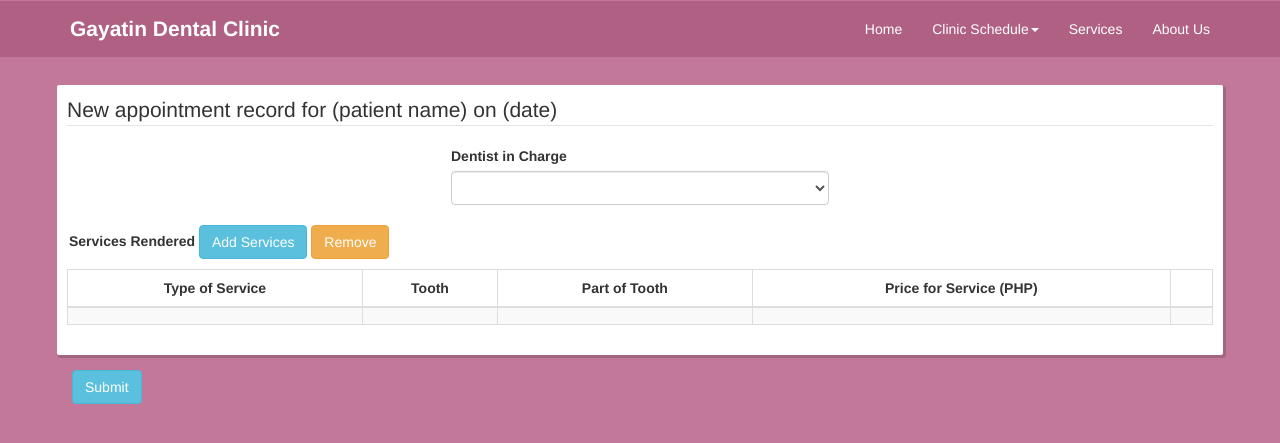
After one commit to pagongparaguya/GayatinDC, a CodeIgniter app: page /capstone/index.php/records/add_appointment_record in a window 1280 px wide. The commit adds this page. Shown: the top 443 px of the page. Run offline with CodeIgniter, Linux system fonts and the light colour scheme; lists and menus that the app fills with data are empty; some libraries are stand-ins or nearby versions.

Commit message:
controller modified: records, view added: appointment_record_add, view modified: profile_view

```diff
--- a/application/controllers/records.php
+++ b/application/controllers/records.php
@@ -8,5 +8,9 @@
 		public function view_appointment_record(){
 			$this->load->view('appointment_record/appointment_record_view');
 		}
+
+		public function add_appointment_record(){
+			$this->load->view('appointment_record/appointment_record_add');
+		}
 	}
 ?>
--- /dev/null
+++ b/application/views/appointment_record/appointment_record_add.php
@@ -0,0 +1,56 @@
+<?php $this->load->view('header', array('num' => 2, 'title' => 'Add New Patient')); ?>
+		<form method="post" action="<?php echo base_url();?>cadmin/add_patient_record" role="form">
+		<div class="row clearfix">
+  		<div class="col-lg-12 col-md-11 col-sm-12 columns">
+                <div class="element-container">
+                      <legend>New appointment record for (patient name) on (date)</legend>
+                      <div class="col-lg-4 col-lg-offset-4 columns">
+                        <label for="profile-gender">Dentist in Charge</label>
+                        <select id="profile-gender"class="form-control" name="gender" required>
+                                      <option value="" disabled default selected style="display:none;"></option>
+                                      <option value="Male">Cynthia Gayatin</option>
+                                      <option value="Female">John Gayatin</option>
+                        </select><br>
+                      </div>
+                      <div class="col-lg-12 columns" style="margin-bottom: 10px;">
+                          <label id="services-rendered">Services Rendered</label>
+                          <a href="" id="services-rendered"><button class="btn btn-info">Add Services</button></a>
+                          <a href=""><button class="btn btn-warning">Remove</button></a>
+                      </div>
+                      <table style="margin-top: 10px" class="table table-bordered table-striped" cellspacing="0" width="100%">
+                        <thead>
+                          <tr>
+                            <th style="text-align: center; font-weight: bold; font-size: 100%">Type of Service</th>
+                            <th style="text-align: center; font-weight: bold; font-size: 100%">Tooth</th>
+                            <th style="text-align: center; font-weight: bold; font-size: 100%">Part of Tooth</th>
+                            <th style="text-align: center; font-weight: bold; font-size: 100%">Price for Service (PHP)</th>
+                            <th style="text-align: center; font-weight: bold; font-size: 100%"></th>
+                          </tr>
+                        </thead>
+                        <tbody>
+                          <tr>
+                            <td></td>
+                            <td></td>
+                            <td></td>
+                            <td></td>
+                            <td></td>
+                          </tr>
+                        </tbody>
+                      </table>
+                </div>
+  		</div>
+
+    </div>
+              <div class="col-md-12 columns">
+                <div>
+                  <a href=""><button class="btn btn-info">Submit</button></a>
+                </div>
+              </div>
+
+          </div>
+          </form>
+</div>
+
+<?php $this->load->view('footer'); ?>
+<script type="text/javascript">
+</script>
--- a/application/views/profile/profile_view.php
+++ b/application/views/profile/profile_view.php
@@ -2,9 +2,9 @@
 <?php foreach($profile as $prof):?>
 
 	<legend class="pprofile-name"><?php echo $prof->firstname;?> <?php echo $prof->middlename;?> <?php echo $prof->lastname;?></legend>
-			<div class="col-md-12 columns">
+			<div class="col-md-12 col-lg-12 columns">
 				<a href="<?php echo base_url();?>records/view_history_of_appointments"><button type="button" class="btn btn-info">View History of Appointments</button></a>
-				<a href="<?php echo base_url();?>records/view_appointment_record"><button type="button" class="btn btn-info">Add an Appointment Record</button></a>
+				<a href="<?php echo base_url();?>records/add_appointment_record"><button type="button" class="btn btn-info">Add an Appointment Record</button></a>
 			</div>
 			<div class="col-md-12 columns">
 				<div class="element-container">
```
